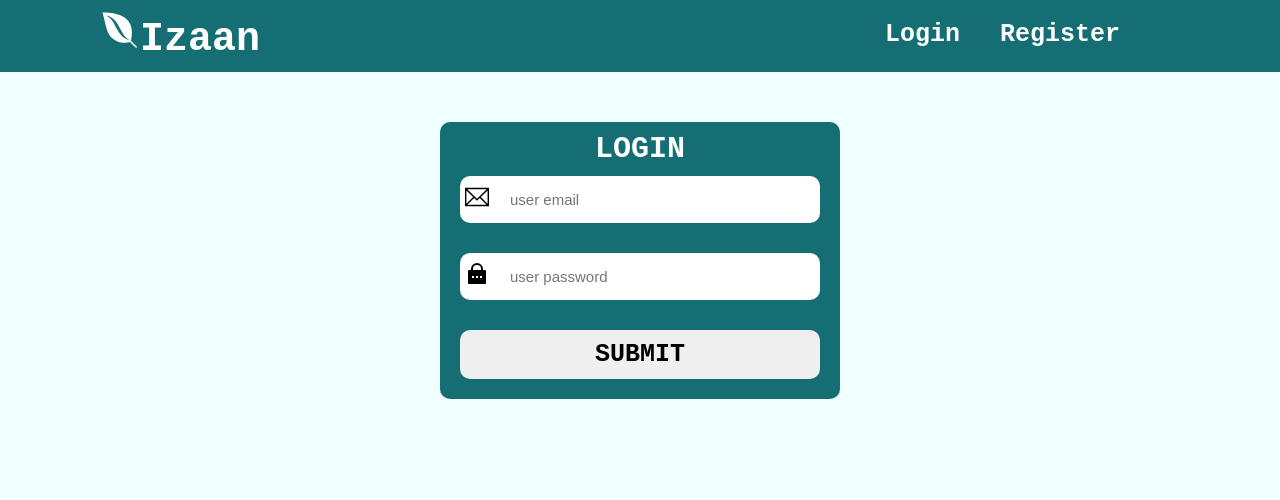
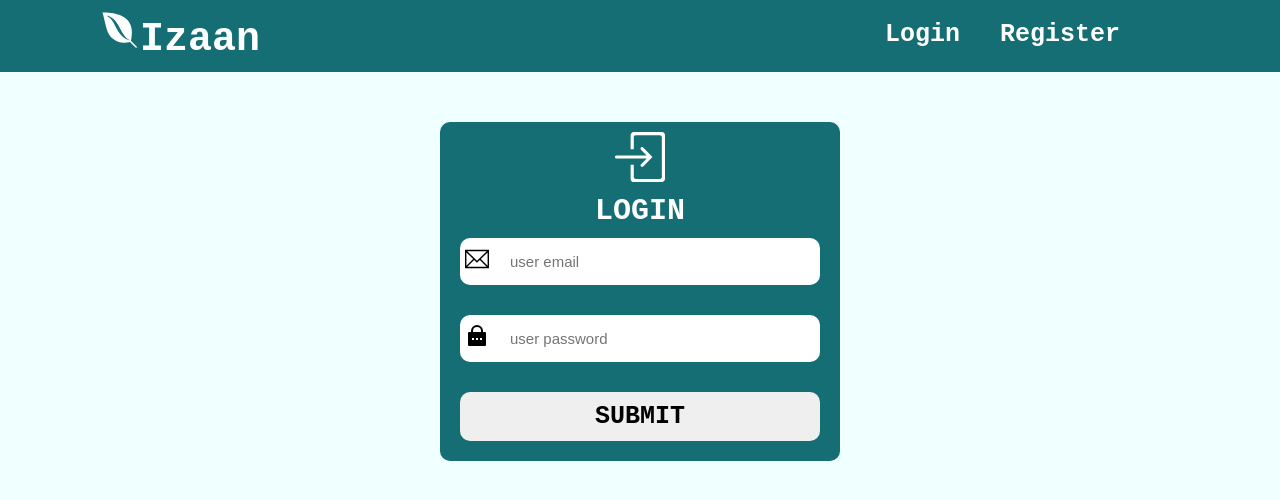
Before and after one commit to IzaanArain/user-BD-test-frontend, a React (Vite) app: page /login in a window 1280 px wide. Shown: the top 500 px of the page. Built offline with nearby package versions, Linux system fonts and the light colour scheme.

Commit message:
error handling

```diff
--- a/src/Pages/LoginPage.jsx
+++ b/src/Pages/LoginPage.jsx
@@ -1,6 +1,7 @@
 import React from "react";
 import { TfiEmail } from "react-icons/tfi";
 import { RiLockPasswordFill as PasswordIcon } from "react-icons/ri";
+import {SlLogin as LoginIcon} from "react-icons/sl"
 import { useState } from "react";
 import axios from "axios";
 import { useNavigate  } from "react-router-dom";
@@ -51,6 +52,9 @@ const LoginPage = () => {
       <div className="submit_page">
         <div className="submit_form">
           <form onSubmit={loginOnSubmit}>
+          <div id="user_logo">
+             <LoginIcon/>
+            </div>
             <div className="form_heading">
               <p>Login</p>
             </div>
--- a/src/Pages/Register.jsx
+++ b/src/Pages/Register.jsx
@@ -2,6 +2,7 @@ import React from 'react'
 import {FaUser,FaPhone} from "react-icons/fa"
 import {TfiEmail}from 'react-icons/tfi'
 import {RiLockPasswordFill as PasswordIcon} from 'react-icons/ri'
+import {FaRegUserCircle as UserLogo} from "react-icons/fa"
 import { useState } from 'react'
 import { useEffect } from 'react'
 import axios from 'axios'
@@ -48,6 +49,9 @@ const Register = () => {
     <div className="submit_page">
       <div className="submit_form">
         <form onSubmit={CreateUser}>
+        <div id="user_logo">
+          <UserLogo/>
+          </div>
           <div className="form_heading">
           <p>Register</p>
           </div>
--- a/src/index.css
+++ b/src/index.css
@@ -173,7 +173,11 @@ a{
     border-radius: 10px;
 }
 
-
+#user_logo{
+    font-size: 50px;
+    text-align: center;
+    color: white;
+}
 
 @media screen and (max-width:768px) {
     nav{
```
